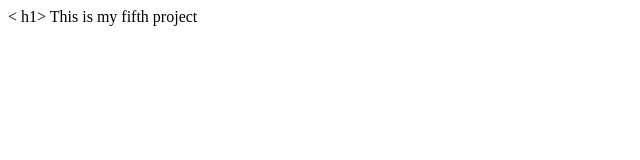
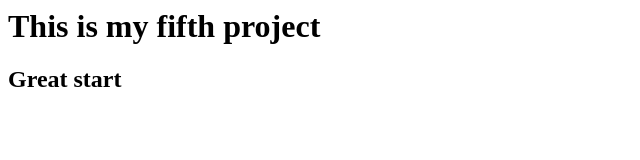
Before and after one commit to letscode9/fifth, a plain HTML site: page index.html in a window 1280 px wide. Shown: the whole page, without its empty margins (0-640 px from the left). Drawn offline with Linux system fonts and the light colour scheme.

Commit message:
Update index.html

```diff
--- a/index.html
+++ b/index.html
@@ -1 +1,2 @@
-< h1> This is my fifth project </h1>
+<h1> This is my fifth project </h1>
+<h2> Great start </h2>
```
